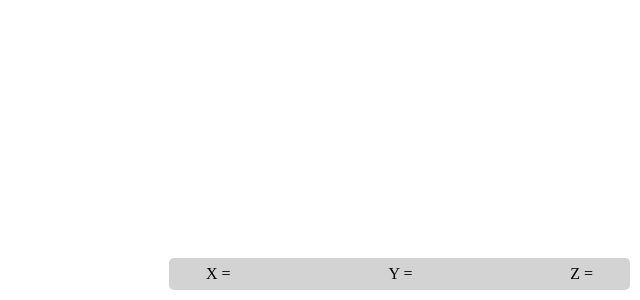
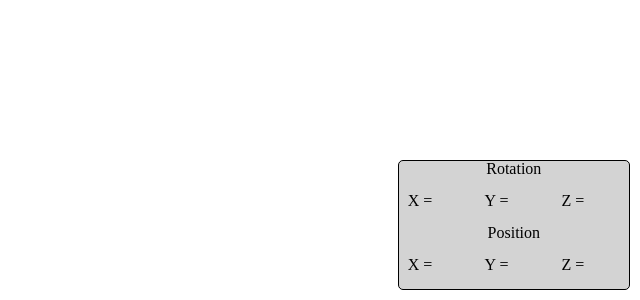
Before and after one commit to juntthanat/humanoid-animation, a React (Vite) app: page /App in a window 1280 px wide. Shown: the part 500-800 px from the top of the page, without its empty margins (640-1280 px from the left). Built offline with nearby package versions, Linux system fonts and the light colour scheme.

Commit message:
Update:
- Remove Switching Character
- Add a Body Bone

```diff
--- a/src/Page/App.css
+++ b/src/Page/App.css
@@ -4,8 +4,8 @@
 }
 #overlay{
   position: fixed;
-  height: 4%;
-  width: 36%;
+  height: 16%;
+  width: 18%;
 
   bottom: 0;
   right: 0;
@@ -13,12 +13,22 @@
 
   background-color: lightgrey;
   border-radius:  5px;
+  border: black 1px solid;
 
+  display: flex;
+  flex-direction: column;
+  align-items: center;
+  justify-content: center;
+}
+.indicator-container{
+  height: 100%;
+  width: 100%;
   display: flex;
   flex-direction: row;
   align-items: center;
   justify-content: space-between;
 }
 .indicator{
-  padding: 8%;
+  width: 32%;
+  padding-left: 4%;
 }
--- a/src/Page/App.jsx
+++ b/src/Page/App.jsx
@@ -142,6 +142,7 @@ function App() {
       setData(json);
 
       rotation_movement(rightArm, json)
+      // rotation_movement(body, json)
 
       // Rotationing
       console.log(json.source);
@@ -251,7 +252,7 @@ function App() {
   //   setIsReady(true);
   // }
 
-  const delay = (ms) => new Promise((resolve) => setTimeout(resolve, ms));
+  // const delay = (ms) => new Promise((resolve) => setTimeout(resolve, ms));
 
   return (
     <div className="App">
@@ -293,9 +294,18 @@ function App() {
         </a-scene>
       </div>
       <div id="overlay">
-        <div className="indicator">X = {data.rot_x}</div>
-        <div className="indicator">Y = {data.rot_y}</div>
-        <div className="indicator">Z = {data.rot_z}</div>
+        Rotation
+        <div className="indicator-container">
+          <div className="indicator">X = {data.rot_x}</div>
+          <div className="indicator">Y = {data.rot_y}</div>
+          <div className="indicator">Z = {data.rot_z}</div>
+        </div>
+        Position
+        <div className="indicator-container">
+          <div className="indicator">X = {data.rot_x}</div>
+          <div className="indicator">Y = {data.rot_y}</div>
+          <div className="indicator">Z = {data.rot_z}</div>
+        </div>
         {/* <button onClick={changeAvatar}>click me</button> */}
       </div>
     </div>
```
